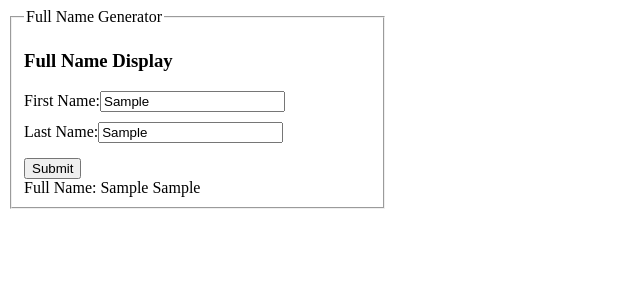
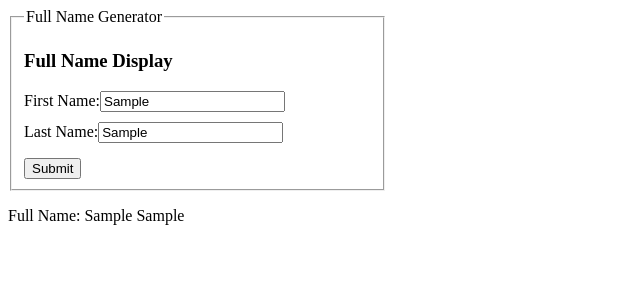
Before and after one commit to NoorMahamad2004s/XDisplayName, a React (Vite) app: page / in a window 1280 px wide. Both pictures are taken after typing "Sample", "Sample" into the empty fields and a click on the button "Submit". Shown: the top 300 px of the page, without its empty margins (0-640 px from the left). Built offline with nearby package versions, Linux system fonts and the light colour scheme.

Commit message:
form commit

```diff
--- a/src/Components/DisplayName/DisplayName.jsx
+++ b/src/Components/DisplayName/DisplayName.jsx
@@ -36,12 +36,12 @@ const DisplayName = () => {
                     </div>
 
 
-                    {fullName && firstName && lastName && <label id='fullname'>Full Name: {fullName}</label>}
+
 
                 </fieldset>
             </form>
 
-
+            {fullName && firstName && lastName && <p id='fullname'>Full Name: {fullName}</p>}
 
         </div>
     )
```
